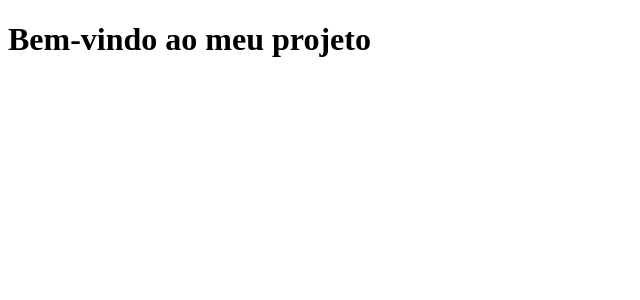
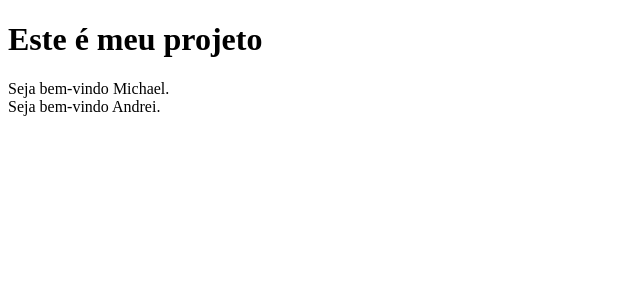
Before and after one commit to menestrel-mkmb/udemy_react, a React (Create React App) app in the folder primeiro-app/: page / in a window 1280 px wide. Shown: the top 300 px of the page, without its empty margins (0-640 px from the left). Built offline with nearby package versions, Linux system fonts and the light colour scheme.

Commit message:
first external component;

```diff
--- a/primeiro-app/src/App.js
+++ b/primeiro-app/src/App.js
@@ -1,7 +1,12 @@
+import Welcome from './components/Welcome.js';
+
 function App() {
   return (
     <div>
-      <h1>Bem-vindo ao meu projeto</h1>
+      <h1>Este é meu projeto</h1>
+      <Welcome nome="Michael"/>
+      <br/>
+      <Welcome nome="Andrei"/>
     </div>
   );
 }
--- /dev/null
+++ b/primeiro-app/src/components/Welcome.js
@@ -0,0 +1,6 @@
+function Welcome({nome}){
+    return (
+        <span>Seja bem-vindo {nome}.</span>
+    );
+}
+export default Welcome;
```
